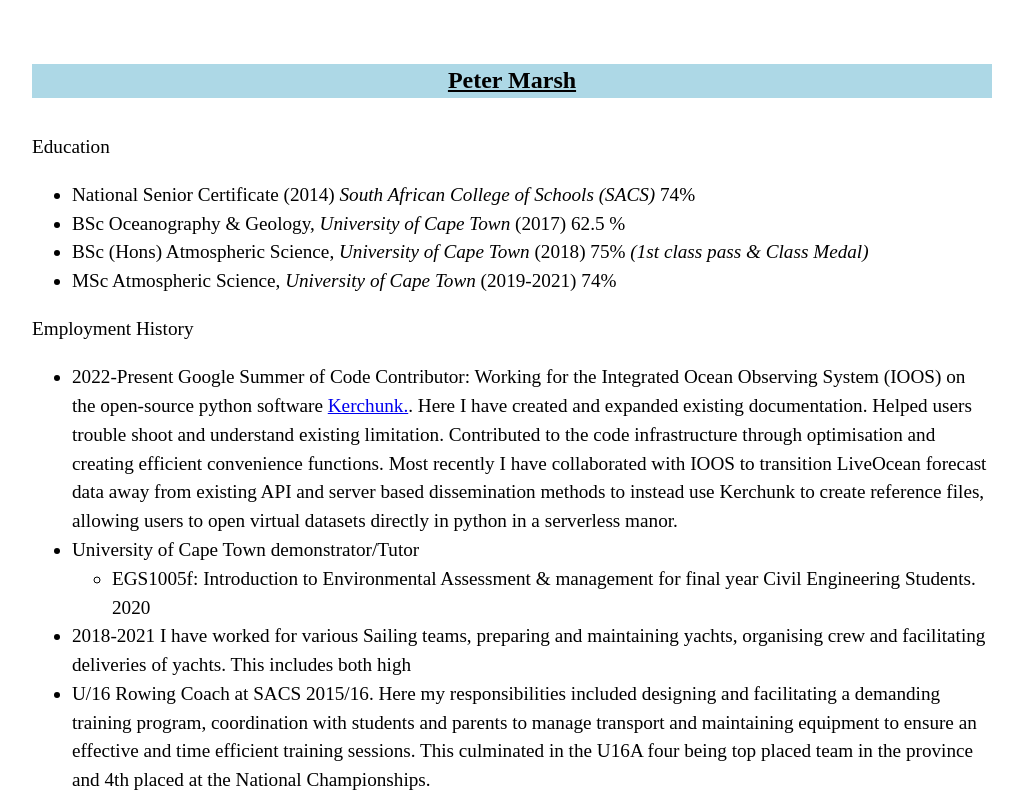
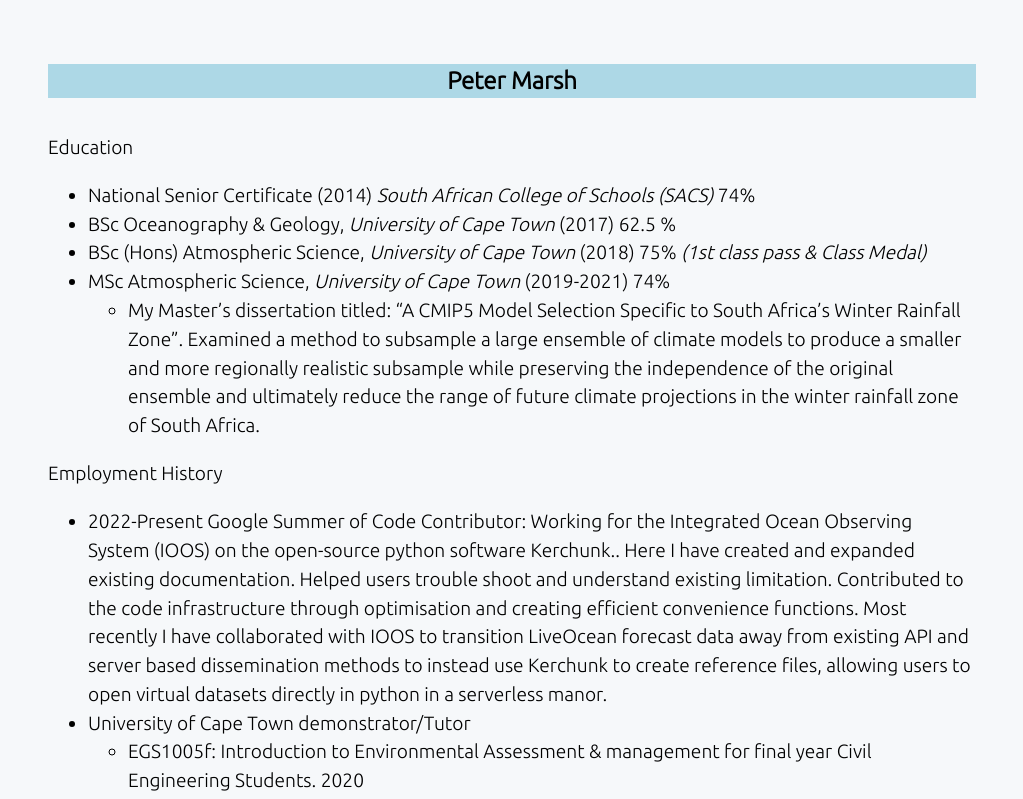
Before and after one commit to peterm790/nextjs_site, a Next.js app: page /CV in a window 1280 px wide. Shown: the top 799 px of the page, without its empty margins (128-1151 px from the left). Built offline with nearby package versions, Linux system fonts and the light colour scheme.

Commit message:
update CV and pic

```diff
--- a/components/layout.js
+++ b/components/layout.js
@@ -26,10 +26,10 @@ export default function Layout({ children, home }) {
           <>
             <Image
               priority
-              src="/pp.jpg"
+              src="/pp2.jpg"
               className={utilStyles.borderCircle}
-              height={313}
-              width={288}
+              height={255}
+              width={270}
               alt={name}
             />
             <h1 className={utilStyles.heading2Xl}>{name}</h1>
--- a/pages/CV.js
+++ b/pages/CV.js
@@ -24,6 +24,14 @@ export default function CV() {
             </li>
             <li>
             MSc Atmospheric Science, <em>University of Cape Town</em> (2019-2021) 	74%
+                <ul>
+                    <li>My Master’s dissertation titled: “A CMIP5 Model Selection Specific to South
+                        Africa’s Winter Rainfall Zone”. Examined a method to subsample a large
+                        ensemble of climate models to produce a smaller and more regionally
+                        realistic subsample while preserving the independence of the original
+                        ensemble and ultimately reduce the range of future climate projections in
+                        the winter rainfall zone of South Africa. </li>
+                </ul>
             </li>
         </ul>
         </p>
--- a/pages/_app.js
+++ b/pages/_app.js
@@ -1,5 +1,6 @@
 import { useEffect } from 'react'
 import { useRouter } from 'next/router'
+import global from '../styles/globals.css'
 
 import * as ga from '../lib/ga'
 
@@ -21,7 +22,7 @@ function MyApp({ Component, pageProps }) {
     }
   }, [router.events])
 
-  return <Component {...pageProps} />
+  return <Component {...pageProps}  className={global.body} />
 }
 
 export default MyApp
--- a/styles/globals.css
+++ b/styles/globals.css
@@ -3,6 +3,7 @@ body {
   padding: 0;
   margin: 0;
   font-family:'Ubuntu', sans-serif;
+  background:#f6f8fa ;
 }
 
 a {
```
